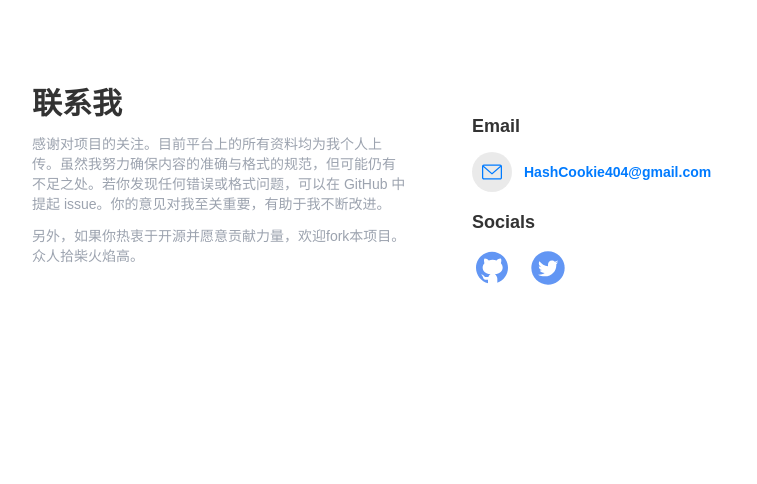
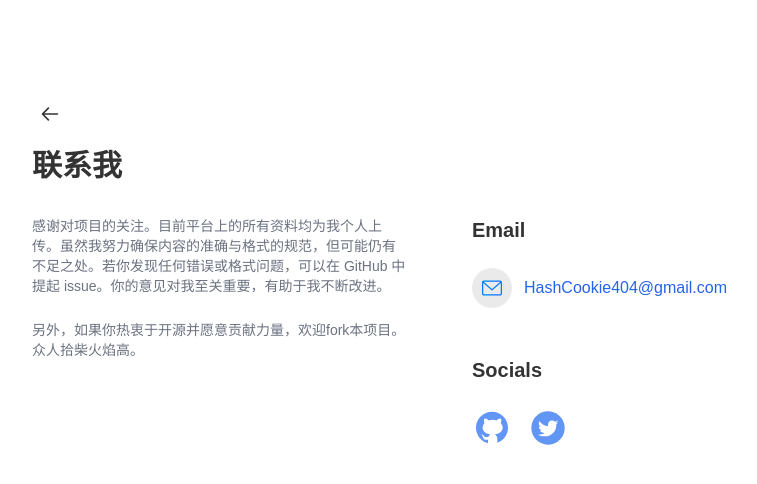
Before and after one commit to HashCookie/HelloCET, a Next.js app: page /feedback in a window 1280 px wide. Shown: the top 484 px of the page, without its empty margins (200-957 px from the left). Built offline with nearby package versions, Linux system fonts and the light colour scheme.

Commit message:
refactor: improve layout and styling of feedback page

```diff
--- a/app/feedback/page.tsx
+++ b/app/feedback/page.tsx
@@ -1,47 +1,61 @@
 export default function ContactForm() {
   return (
-    <div className="grid px-10 sm:grid-cols-2 items-center gap-16 my-16 mx-auto max-w-4xl bg-white text-[#333] font-[sans-serif]">
+    <div className="px-6 md:px-10 my-12 md:my-24 mx-auto max-w-4xl bg-white text-[#333] font-[sans-serif]">
+      <div className="relative mb-8">
+        <a
+          href="/"
+          className="inline-flex items-center p-2 hover:bg-gray-100 rounded-full transition-colors mb-4"
+        >
+          <svg
+            className="w-5 h-5"
+            fill="none"
+            stroke="currentColor"
+            viewBox="0 0 24 24"
+          >
+            <path
+              strokeLinecap="round"
+              strokeLinejoin="round"
+              strokeWidth={2}
+              d="M10 19l-7-7m0 0l7-7m-7 7h18"
+            />
+          </svg>
+        </a>
+        <h1 className="text-2xl md:text-3xl font-extrabold">联系我</h1>
+      </div>
+      <div className="grid md:grid-cols-2 gap-8 md:gap-16">
         <div>
-        <h1 className="text-3xl font-extrabold">联系我</h1>
-        <p className="text-sm text-gray-400 mt-3">
+          <p className="text-sm text-gray-500 mb-6">
             感谢对项目的关注。目前平台上的所有资料均为我个人上传。虽然我努力确保内容的准确与格式的规范，但可能仍有不足之处。若你发现任何错误或格式问题，可以在
             GitHub 中提起 issue。你的意见对我至关重要，有助于我不断改进。
           </p>
-        <p className="text-sm text-gray-400 mt-3">
+          <p className="text-sm text-gray-500 mb-12">
             另外，如果你热衷于开源并愿意贡献力量，欢迎fork本项目。众人拾柴火焰高。
           </p>
         </div>
-      <form className="ml-auo space-y-4">
-        <div className="mt-12">
-          <h2 className="text-lg font-extrabold">Email</h2>
-          <ul className="mt-3">
-            <li className="flex items-center">
-              <div className="bg-[#e6e6e6cf] h-10 w-10 rounded-full flex items-center justify-center shrink-0">
+        <div className="space-y-12">
+          <div>
+            <h2 className="text-xl font-bold mb-6">Email</h2>
+            <a
+              href="mailto:HashCookie404@gmail.com"
+              className="inline-flex items-center gap-3 text-blue-600 hover:text-blue-700"
+            >
+              <div className="bg-[#e6e6e6cf] h-10 w-10 rounded-full flex items-center justify-center">
                 <svg
                   xmlns="http://www.w3.org/2000/svg"
-                  width="20px"
-                  height="20px"
+                  width="20"
+                  height="20"
                   fill="#007bff"
                   viewBox="0 0 479.058 479.058"
                 >
-                  <path
-                    d="M434.146 59.882H44.912C20.146 59.882 0 80.028 0 104.794v269.47c0 24.766 20.146 44.912 44.912 44.912h389.234c24.766 0 44.912-20.146 44.912-44.912v-269.47c0-24.766-20.146-44.912-44.912-44.912zm0 29.941c2.034 0 3.969.422 5.738 1.159L239.529 264.631 39.173 90.982a14.902 14.902 0 0 1 5.738-1.159zm0 299.411H44.912c-8.26 0-14.971-6.71-14.971-14.971V122.615l199.778 173.141c2.822 2.441 6.316 3.655 9.81 3.655s6.988-1.213 9.81-3.655l199.778-173.141v251.649c-.001 8.26-6.711 14.97-14.971 14.97z"
-                    data-original="#000000"
-                  />
+                  <path d="M434.146 59.882H44.912C20.146 59.882 0 80.028 0 104.794v269.47c0 24.766 20.146 44.912 44.912 44.912h389.234c24.766 0 44.912-20.146 44.912-44.912v-269.47c0-24.766-20.146-44.912-44.912-44.912zm0 29.941c2.034 0 3.969.422 5.738 1.159L239.529 264.631 39.173 90.982a14.902 14.902 0 0 1 5.738-1.159zm0 299.411H44.912c-8.26 0-14.971-6.71-14.971-14.971V122.615l199.778 173.141c2.822 2.441 6.316 3.655 9.81 3.655s6.988-1.213 9.81-3.655l199.778-173.141v251.649c-.001 8.26-6.711 14.97-14.971 14.97z" />
                 </svg>
               </div>
-              <a
-                className="text-[#007bff] text-sm ml-3"
-                href="mailto:HashCookie404@gmail.com"
-              >
-                <strong>HashCookie404@gmail.com</strong>
+              <span className="font-medium">HashCookie404@gmail.com</span>
             </a>
-            </li>
-          </ul>
           </div>
-        <div className="mt-12">
-          <h2 className="text-lg font-extrabold">Socials</h2>
-          <ul className="flex mt-3 space-x-4">
+          <div>
+            <h2 className="text-xl font-bold mb-6">Socials</h2>
+            <div className="flex gap-4">
               <li className="h-10 w-10 rounded-full flex items-center justify-center shrink-0">
                 <a href="https://github.com/HashCookie/HelloCET">
                   <svg
@@ -109,9 +123,10 @@ export default function ContactForm() {
                   </svg>
                 </a>
               </li>
-          </ul>
             </div>
-      </form>
+          </div>
+        </div>
+      </div>
     </div>
   );
 }
```
Lines whose indentation alone changed are shown as unchanged.
